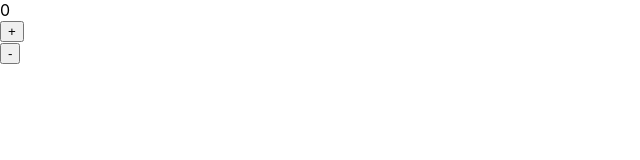
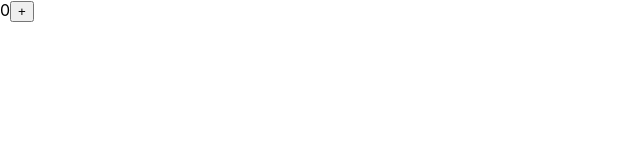
Before and after one commit to itemka/Counter-setState-, a React (Create React App) app: page / in a window 1280 px wide. Shown: the top 160 px of the page, without its empty margins (0-640 px from the left). Built offline with nearby package versions, Linux system fonts and the light colour scheme.

Commit message:
Add button, ShowNumber and localState

```diff
--- a/src/App.js
+++ b/src/App.js
@@ -1,51 +1,51 @@
 import React from 'react'
 import './App.css';
-import Display from "./Components/Display";
-import Buttons from "./Components/Buttons";
+import Button from "./Components/Button/Button";
+import ShowNumber from "./Components/ShowNumber/ShowNumber";
 
 class App extends React.Component {
 
     state = {
         number: 0,
         buttons: [
-            {title: '+', isDone: true},
-            {title: '-', isDone: false},
+            {buttonsTitle: '+'},
         ],
-        limit: {number: 0, T: 3, B: -3, error: 'Stop'}
-    };
-
-    onClickButtonsPlusMinus = isDone => {
-        if (isDone) {
-            this.state.number = this.state.limit.number;
-
-            if (this.state.limit.number < this.state.limit.T) {
-                this.setState({number: this.state.number + 1});
-                this.state.limit.number = this.state.limit.number + 1;
-                console.log(this.state.limit.number);
-            } else {
-                this.setState({number: this.state.limit.error});
-            }
-        } else if (!isDone) {
-            this.state.number = this.state.limit.number;
-
-            if (this.state.limit.number > this.state.limit.B) {
-                this.setState({number: this.state.number - 1});
-                this.state.limit.number = this.state.limit.number - 1;
-                console.log(this.state.limit.number);
-            } else {
-                this.setState({number: this.state.limit.error});
-            }
-        }
     };
 
     render = () => {
         return (
             <div>
-                <Display number={this.state.number}/>
-                <Buttons onClickButtonsPlusMinus={this.onClickButtonsPlusMinus} buttons={this.state.buttons}/>
+                <ShowNumber number={this.state.number}/>
+                <Button onClickButton={()=>{}} buttonsTitle={this.state.buttons[0].buttonsTitle}/>
             </div>
         );
     }
 }
 
 export default App;
+
+// Побаловался
+// limit: {number: 0, T: 3, B: -3, error: 'Stop'}
+// onClickButton = isDone => {
+//     if (isDone) {
+//         this.state.number = this.state.limit.number;
+//
+//         if (this.state.limit.number < this.state.limit.T) {
+//             this.setState({number: this.state.number + 1});
+//             this.state.limit.number = this.state.limit.number + 1;
+//             console.log(this.state.limit.number);
+//         } else {
+//             this.setState({number: this.state.limit.error});
+//         }
+//     } else if (!isDone) {
+//         this.state.number = this.state.limit.number;
+//
+//         if (this.state.limit.number > this.state.limit.B) {
+//             this.setState({number: this.state.number - 1});
+//             this.state.limit.number = this.state.limit.number - 1;
+//             console.log(this.state.limit.number);
+//         } else {
+//             this.setState({number: this.state.limit.error});
+//         }
+//     }
+// };
--- a/src/Components/Button.jsx
+++ /dev/null
@@ -1,15 +0,0 @@
-import React from 'react'
-
-class Button extends React.Component {
-    render() {
-        return (
-            <div>
-                <button onClick={() => this.props.onClickButtonsPlusMinus(this.props.isDone)}>
-                    {this.props.title}
-                </button>
-            </div>
-        )
-    }
-}
-
-export default Button;
--- /dev/null
+++ b/src/Components/Button/Button.jsx
@@ -0,0 +1,13 @@
+import React from 'react';
+
+class Button extends React.Component {
+    render() {
+        return (
+            <>
+                <button onClick={() => this.props.onClickButton()}>{this.props.buttonsTitle}</button>
+            </>
+        )
+    }
+};
+
+export default Button;
--- a/src/Components/Buttons.jsx
+++ /dev/null
@@ -1,16 +0,0 @@
-import React from 'react'
-import Button from "./Button";
-
-class Buttons extends React.Component {
-    render() {
-        let buttons = this.props.buttons.map(item => <Button title={item.title} isDone={item.isDone}
-                                                             onClickButtonsPlusMinus={this.props.onClickButtonsPlusMinus}/>);
-        return (
-            <div>
-                {buttons}
-            </div>
-        )
-    }
-}
-
-export default Buttons;
--- a/src/Components/Display.jsx
+++ /dev/null
@@ -1,12 +0,0 @@
-import React from 'react'
-
-class Display extends React.Component {
-    render() {
-        return (
-            <div>
-                {this.props.number}
-            </div>
-        )
-    }
-}
-export default Display;
--- /dev/null
+++ b/src/Components/ShowNumber/ShowNumber.jsx
@@ -0,0 +1,12 @@
+import React from 'react'
+
+class ShowNumber extends React.Component {
+    render() {
+        return (
+            <>
+                {this.props.number}
+            </>
+        )
+    }
+}
+export default ShowNumber;
```
